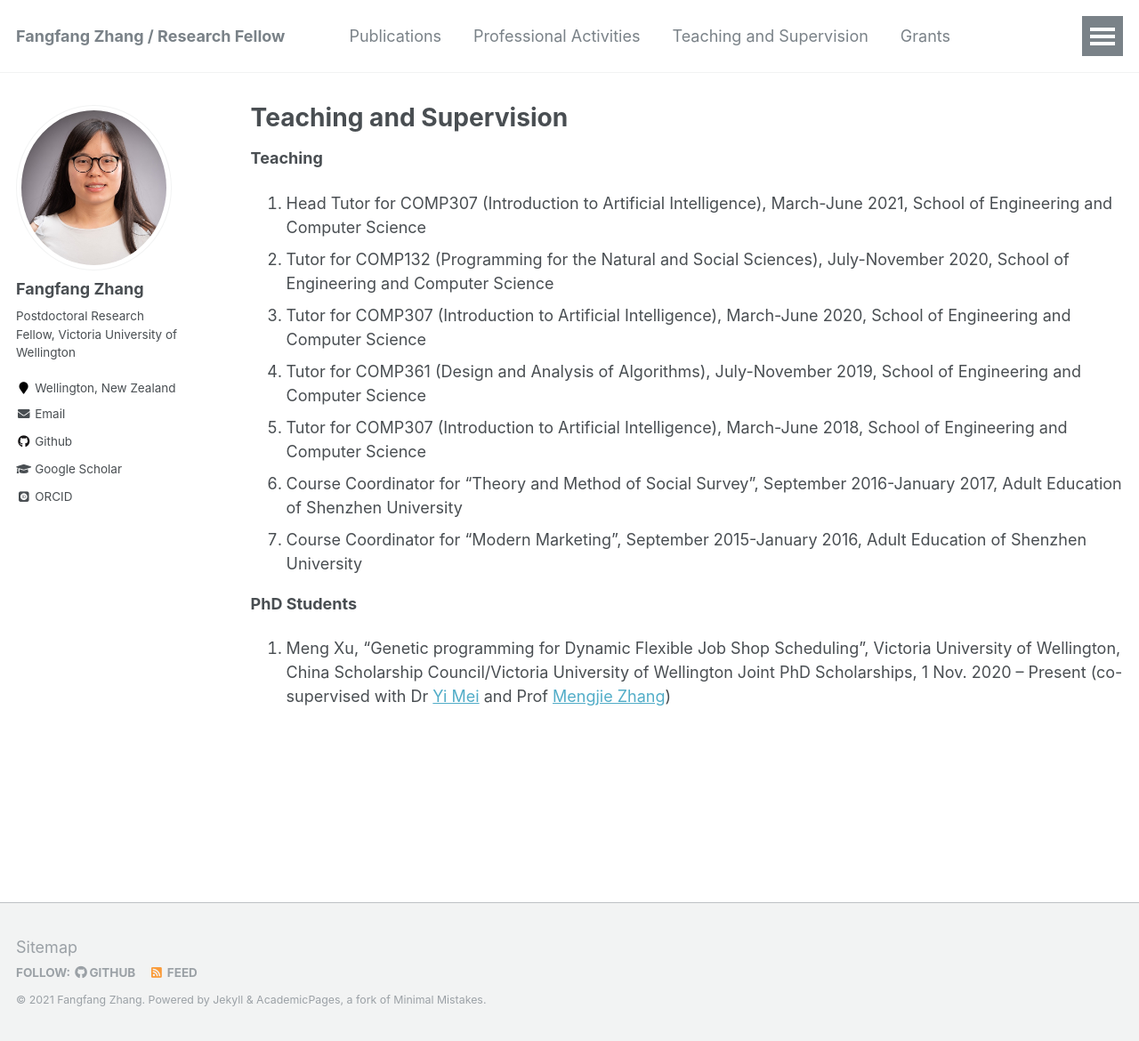
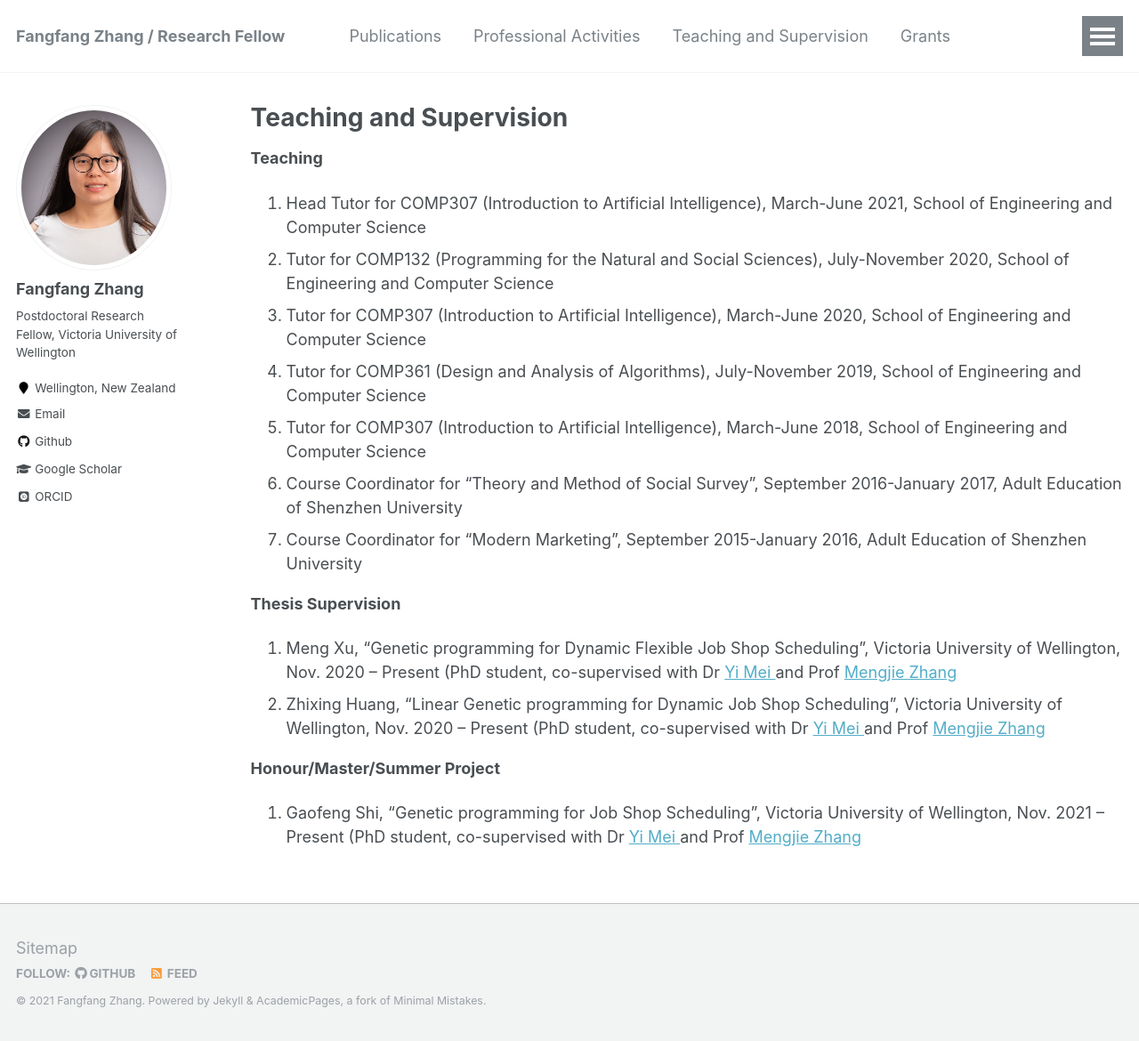
Before and after one commit to fangfang-zhang/fangfang-zhang.github.io, a Jekyll site: the page built from _pages/teaching.md, in a window 1280 px wide and 1170 px high. Shown: the whole window at 89% size. Built offline with Jekyll 4.4.1, drawn with Linux system fonts in a browser that asks for light colours; some web fonts are replaced.

Commit message:
update students

```diff
--- a/_pages/teaching.md
+++ b/_pages/teaching.md
@@ -14,6 +14,14 @@ author_profile: true
 6. Course Coordinator for “Theory and Method of Social Survey”, September 2016-January 2017, Adult Education of Shenzhen University
 7. Course Coordinator for “Modern Marketing”, September 2015-January 2016, Adult Education of Shenzhen University
 
-**PhD Students**
-1. Meng Xu, “Genetic programming for Dynamic Flexible Job Shop Scheduling”, Victoria University of Wellington, China Scholarship Council/Victoria
-University of Wellington Joint PhD Scholarships, 1 Nov. 2020 – Present (co-supervised with Dr [Yi Mei](https://meiyi1986.github.io/) and Prof [Mengjie Zhang](https://homepages.ecs.vuw.ac.nz/~mengjie/))
+**Thesis Supervision**
+<ol>
+<li> Meng Xu, “Genetic programming for Dynamic Flexible Job Shop Scheduling”, Victoria University of Wellington, Nov. 2020 – Present (PhD student, co-supervised with Dr <a href="https://meiyi1986.github.io/"> Yi Mei </a> and Prof <a href="https://homepages.ecs.vuw.ac.nz/~mengjie/"> Mengjie Zhang </a> </li>
+<li> Zhixing Huang, “Linear Genetic programming for Dynamic Job Shop Scheduling”, Victoria University of Wellington, Nov. 2020 – Present (PhD student, co-supervised with Dr <a href="https://meiyi1986.github.io/"> Yi Mei </a> and Prof <a href="https://homepages.ecs.vuw.ac.nz/~mengjie/"> Mengjie Zhang </a> </li>
+</ol>
+
+
+**Honour/Master/Summer Project**
+<ol>
+<li> Gaofeng Shi, “Genetic programming for Job Shop Scheduling”, Victoria University of Wellington, Nov. 2021 – Present (PhD student, co-supervised with Dr <a href="https://meiyi1986.github.io/"> Yi Mei </a> and Prof <a href="https://homepages.ecs.vuw.ac.nz/~mengjie/"> Mengjie Zhang </a> </li>
+</ol>
```
